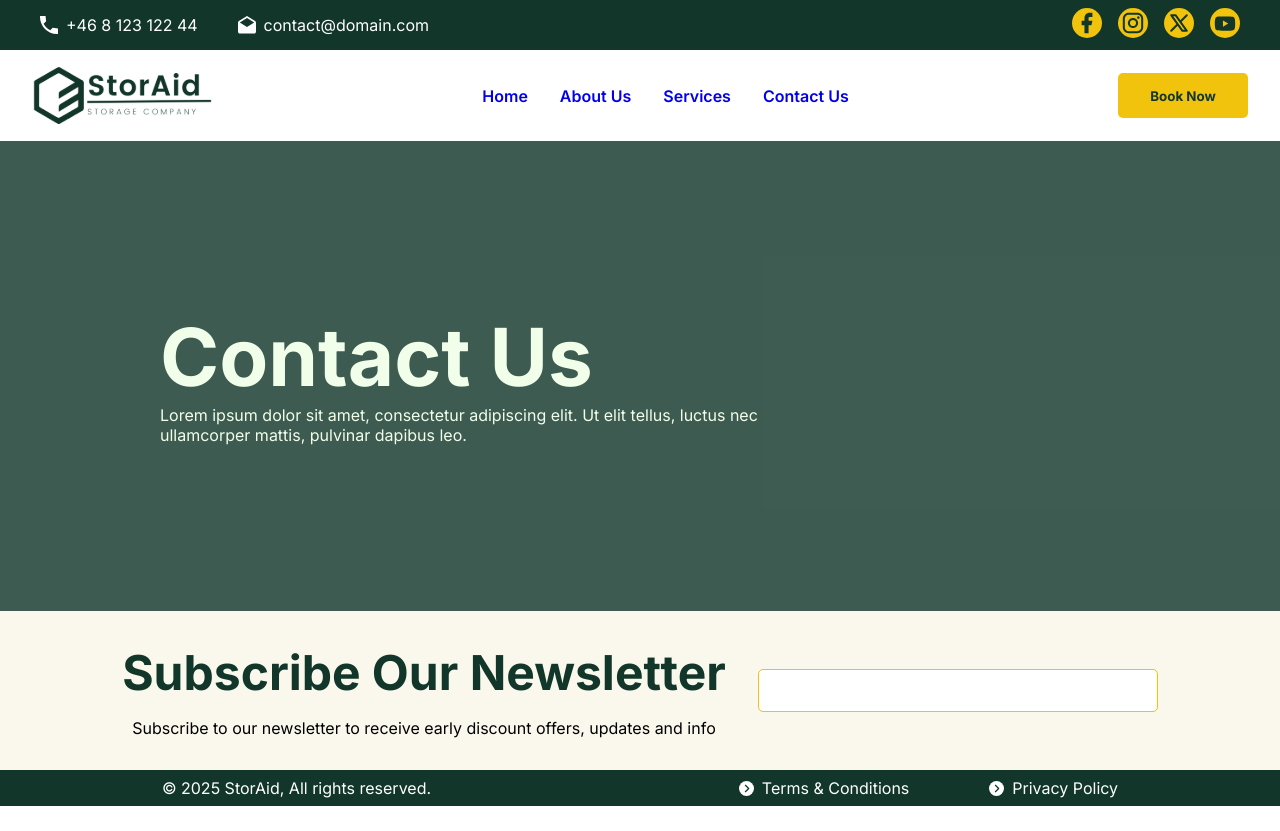
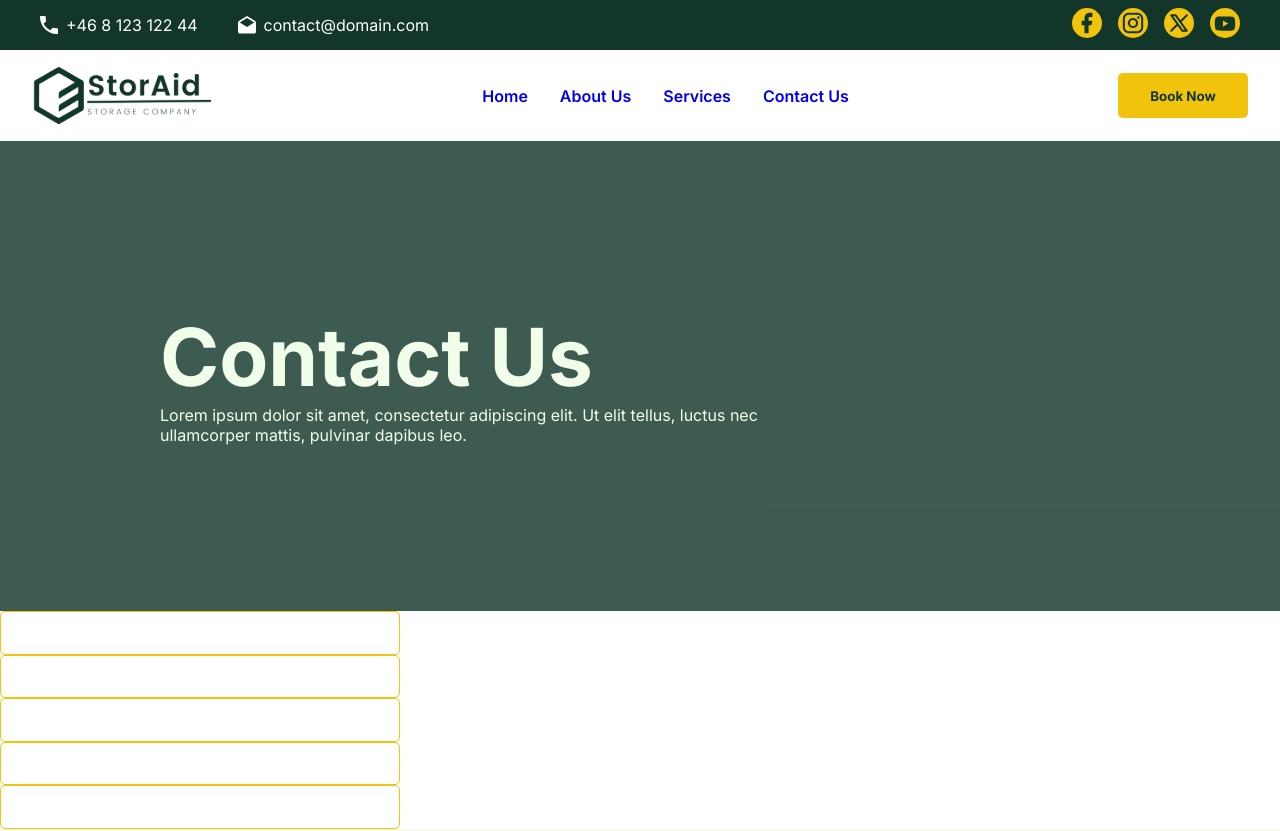
Before and after one commit to emillarsson99-m0wgli/StoraidStorageService, a React (Vite) app: page /ContactPage in a window 1280 px wide. Shown: the top 831 px of the page. Before the commit the page ends 806 px from the top, so only its background shows below. Built offline with nearby package versions, Linux system fonts and the light colour scheme.

Commit message:
Added ContactForm to ContactPage

```diff
--- a/src/Pages/ContactPage.jsx
+++ b/src/Pages/ContactPage.jsx
@@ -1,10 +1,12 @@
 import React from 'react'
 import TitleCard from '../Components/TitleCard'
+import ContactForm from '../Components/ContactForm'
 
 function ContactPage() {
   return (
     <div>
       <TitleCard Title="Contact Us" Text="Lorem ipsum dolor sit amet, consectetur adipiscing elit. Ut elit tellus, luctus nec ullamcorper mattis, pulvinar dapibus leo." />
+      <ContactForm />
     </div>
   )
 }
```
Also changed, not shown: 1 other file (tests, documents, lock files or other folders).
